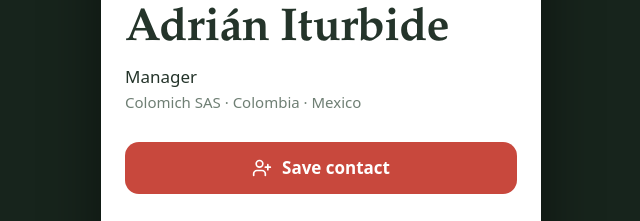
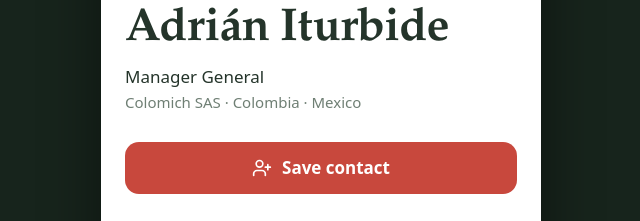
Before and after one commit to lopezluis07/TarjetaDigital, a plain HTML site: page index.html in a window 1280 px wide. Shown: the part 248-469 px from the top of the page, 319-959 px from the left. Drawn offline with Linux system fonts and the light colour scheme.

Commit message:
Cambio Cargo

```diff
--- a/index.html
+++ b/index.html
@@ -226,7 +226,7 @@ const CONFIG = {
 /* Textos en ambos idiomas */
 const TEXT = {
   es: {
-    role: "Gerente",
+    role: "Gerente General",
     save: "Guardar contacto",
     call: "Llamar", whatsapp: "WhatsApp", email: "Correo",
     website: "Sitio web", linkedin: "LinkedIn",
@@ -236,7 +236,7 @@ const TEXT = {
     close: "Cerrar", copied: "Enlace copiado", saved: "Contacto descargado"
   },
   en: {
-    role: "Manager",
+    role: "Manager General",
     save: "Save contact",
     call: "Call", whatsapp: "WhatsApp", email: "Email",
     website: "Website", linkedin: "LinkedIn",
```
